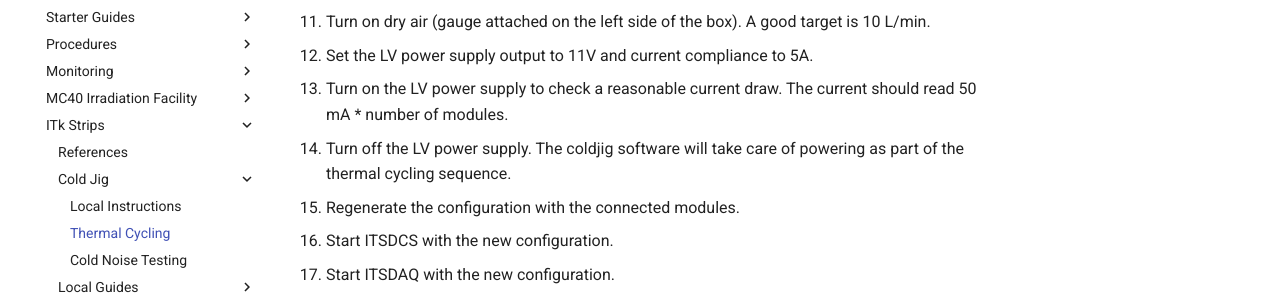
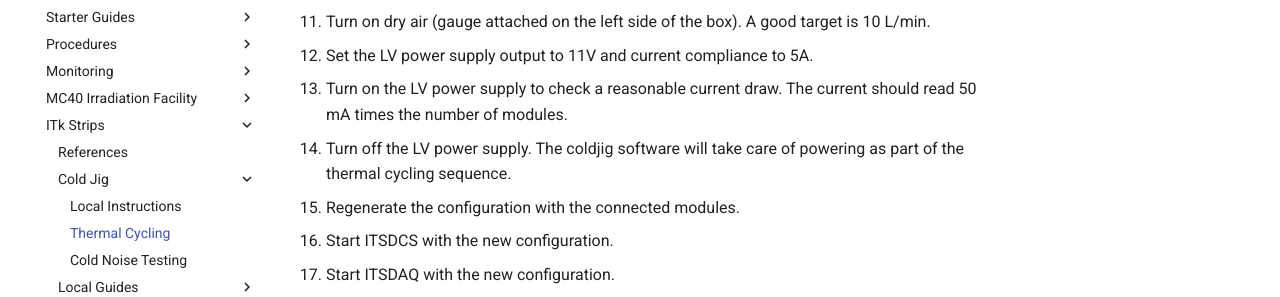
Before and after one commit to BILPAware/wiki, an MkDocs documentation site: the page built from docs/itkstrips/coldjig/thermalcycling.md, in a window 1280 px wide and 900 px high, scrolled down 1261 px. Shown: the part 181-478 px from the top of the window. Built offline with MkDocs 1.6.1 and Material for MkDocs 9.7.7, drawn with Linux system fonts in a browser that asks for light colours.

Commit message:
Fix a typo.

```diff
--- a/docs/itkstrips/coldjig/thermalcycling.md
+++ b/docs/itkstrips/coldjig/thermalcycling.md
@@ -35,7 +35,7 @@ takes 1.5 hours. See specific sections on how to execute specific commands.
 10. Close the Cold Box. Check that the GrafAna page says that the box is closed.
 11. Turn on dry air (gauge attached on the left side of the box). A good target is 10 L/min.
 12. Set the LV power supply output to 11V and current compliance to 5A.
-13. Turn on the LV power supply to check a reasonable current draw. The current should read 50 mA * number of modules.
+13. Turn on the LV power supply to check a reasonable current draw. The current should read 50 mA times the number of modules.
 14. Turn off the LV power supply. The coldjig software will take care of powering as part of the thermal cycling sequence.
 15. Regenerate the configuration with the connected modules.
 16. Start ITSDCS with the new configuration.
```
